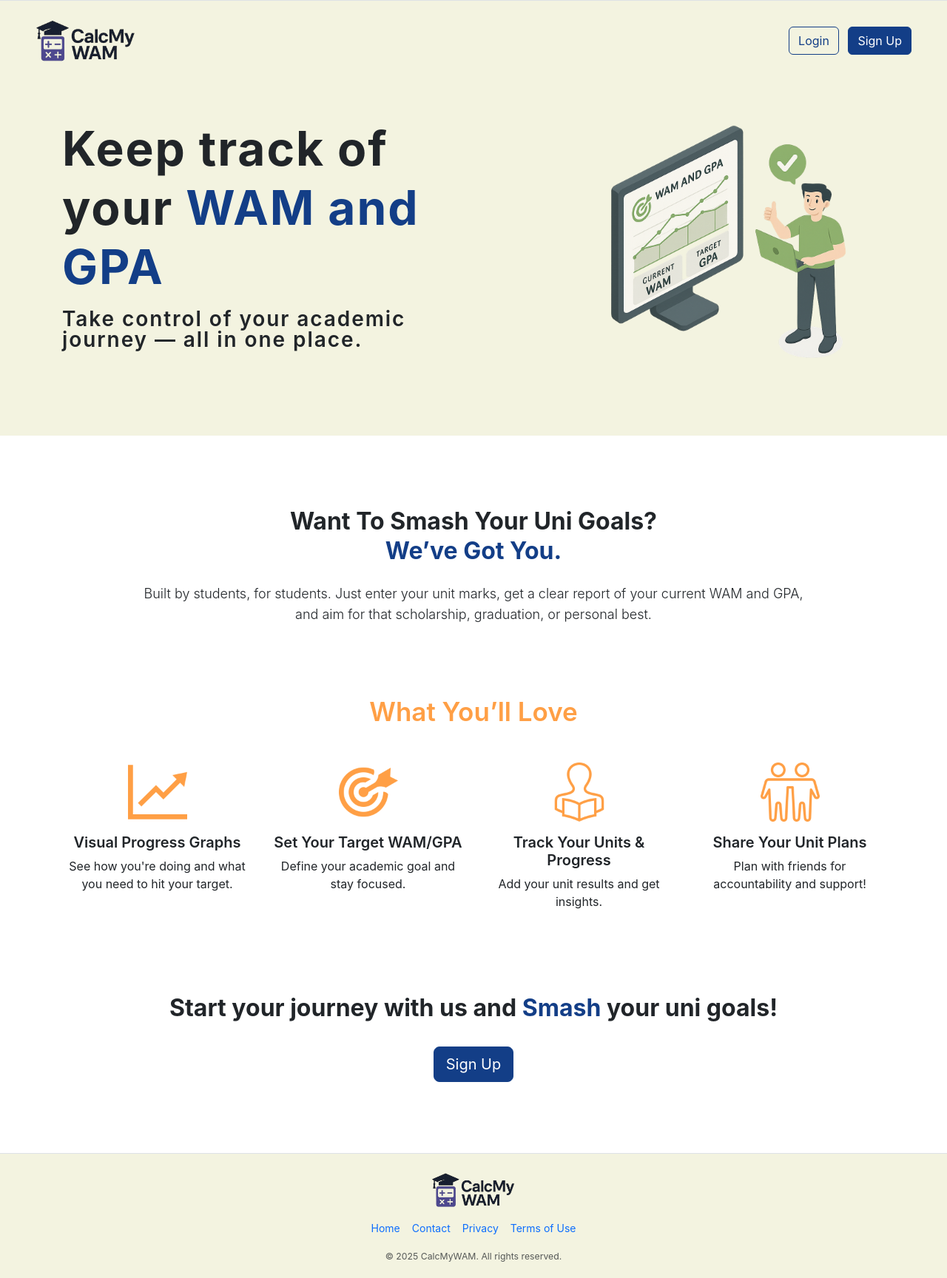
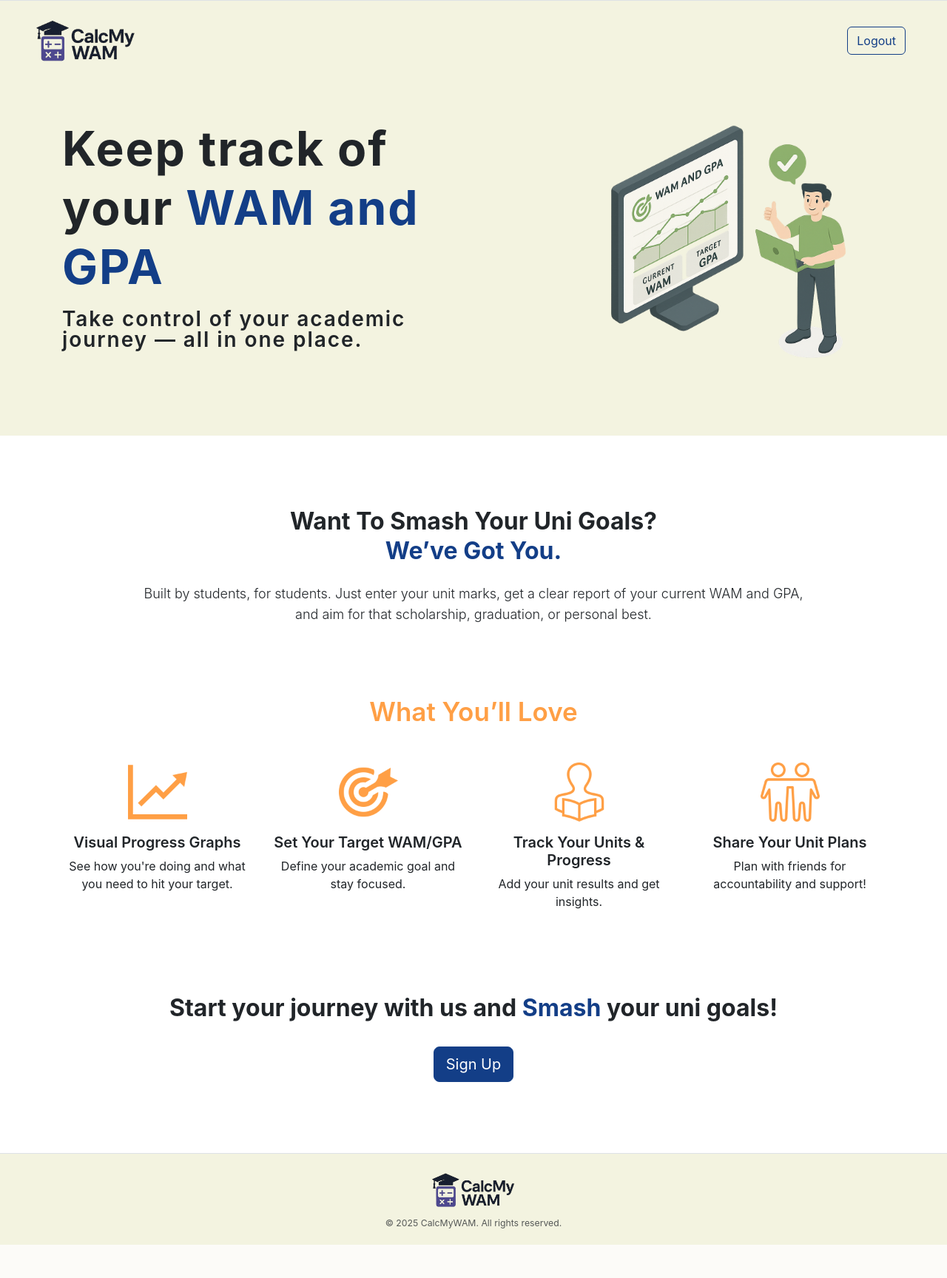
Before and after one commit to VSTERNENLICHT/CITS3403-Group-Project, a Flask app: page / in a window 1280 px wide. Shown: the whole page at 74% size. After the commit the page ends 1683 px from the top, so only its background shows below. Run offline with Flask 3, Linux system fonts and the light colour scheme; a user stored in the database is signed in.

Commit message:
Basic logout functionality. Minor changes to login, signup and main page

```diff
--- a/app.py
+++ b/app.py
@@ -56,6 +56,11 @@ def login():
         login_user(user)
         return redirect(url_for('calculate'))
     return render_template('login.html', form=form)
+
+@app.route('/logout')
+def logout():
+    logout_user()
+    return redirect(url_for('home'))
 
 @app.route('/sign_up', methods=['GET', 'POST'])
 def sign_up():
--- a/templates/mainpage.html
+++ b/templates/mainpage.html
@@ -18,8 +18,12 @@
             <img src="{{ url_for('static', filename='img/logo.png') }}" alt="CalcMyWAM Logo" height="60">
           </a>
           <div>
-            <button class="btn btn-outline-primary me-2">Login</button>
-            <button class="btn btn-primary">Sign Up</button>
+            {% if current_user.is_anonymous %}
+            <a href="{{ url_for('login') }}" class="btn btn-outline-primary me-2">Login</a>
+            <a href="{{ url_for('sign_up') }}" class="btn btn-primary">Sign Up</a>
+            {% else %}
+            <a href="{{ url_for('logout') }}" class="btn btn-outline-primary me-2">Logout</a>
+            {% endif %}
           </div>
         </div>
 
@@ -70,18 +74,13 @@
       <!-- Call to Action -->
       <section class="text-center section-spaced">
         <h2 class="h1 display-5 fw-bold">Start your journey with us and <span class="text-primary-main">Smash</span> your uni goals!</h2>
-        <button class="btn btn-lg btn-primary mt-4">Sign Up</button>
+        <a href="{{ url_for('sign_up') }}" class="btn btn-lg btn-primary mt-4">Sign Up</a>
       </section>
 
       <!-- Footer -->
       <footer class="text-center border-top pt-4 mt-5 px-3 bg-custom">
         <img src="{{ url_for('static', filename='img/logo.png') }}" alt="Footer Logo" height="50" class="mb-2">
-        <div class="nav justify-content-center mb-2">
-          <a class="nav-link px-2" href="#">Home</a>
-          <a class="nav-link px-2" href="#">Contact</a>
-          <a class="nav-link px-2" href="#">Privacy</a>
-          <a class="nav-link px-2" href="#">Terms of Use</a>
-        </div>
+        <br>
         <small class="text-muted">© 2025 CalcMyWAM. All rights reserved.</small>
       </footer>
     </div>
```
Also changed, not shown: forms.py (+5 -5 lines), templates/login.html (+8 -9 lines), templates/sign_up.html (+4 -13 lines), 1 other file.
